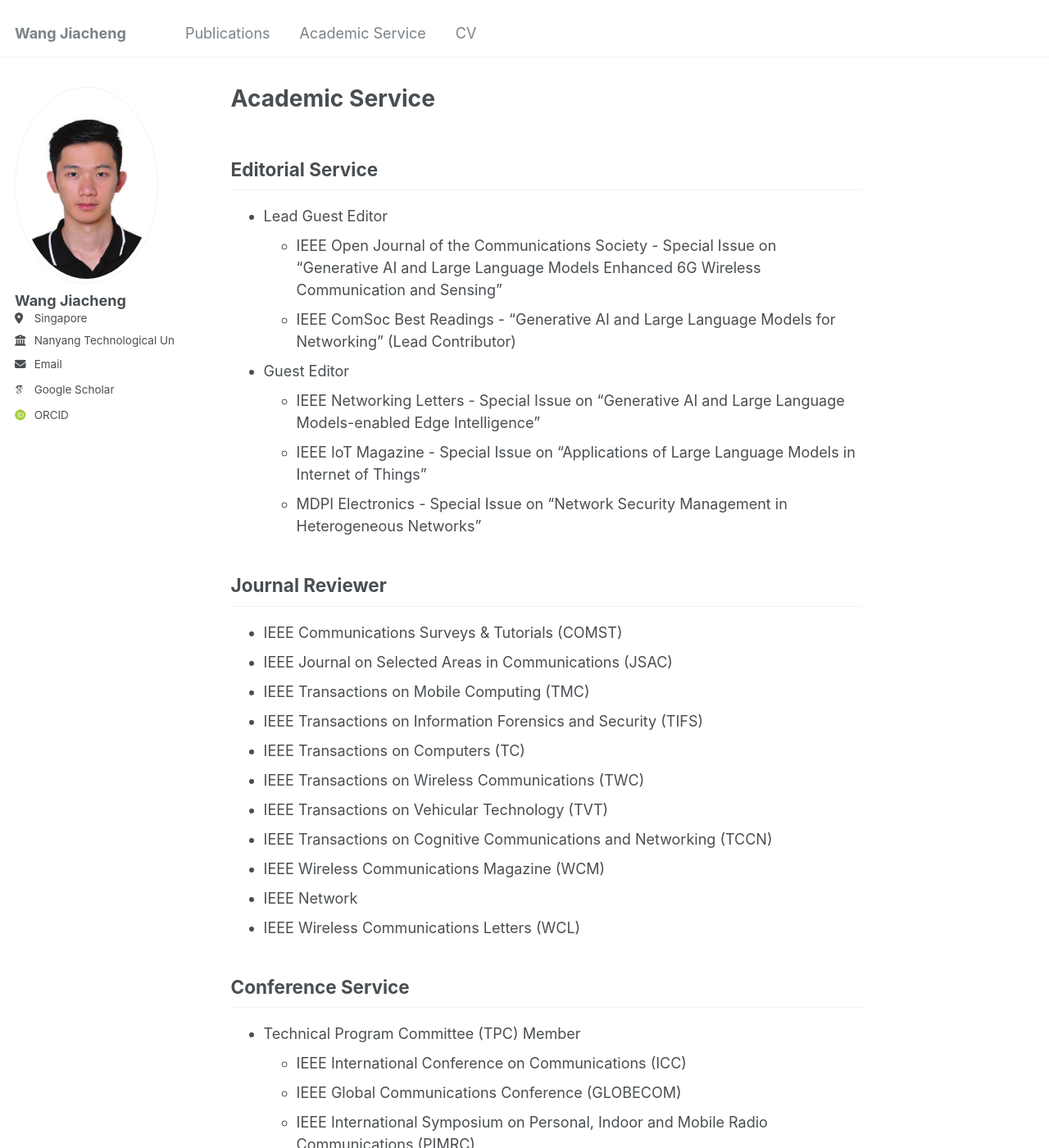
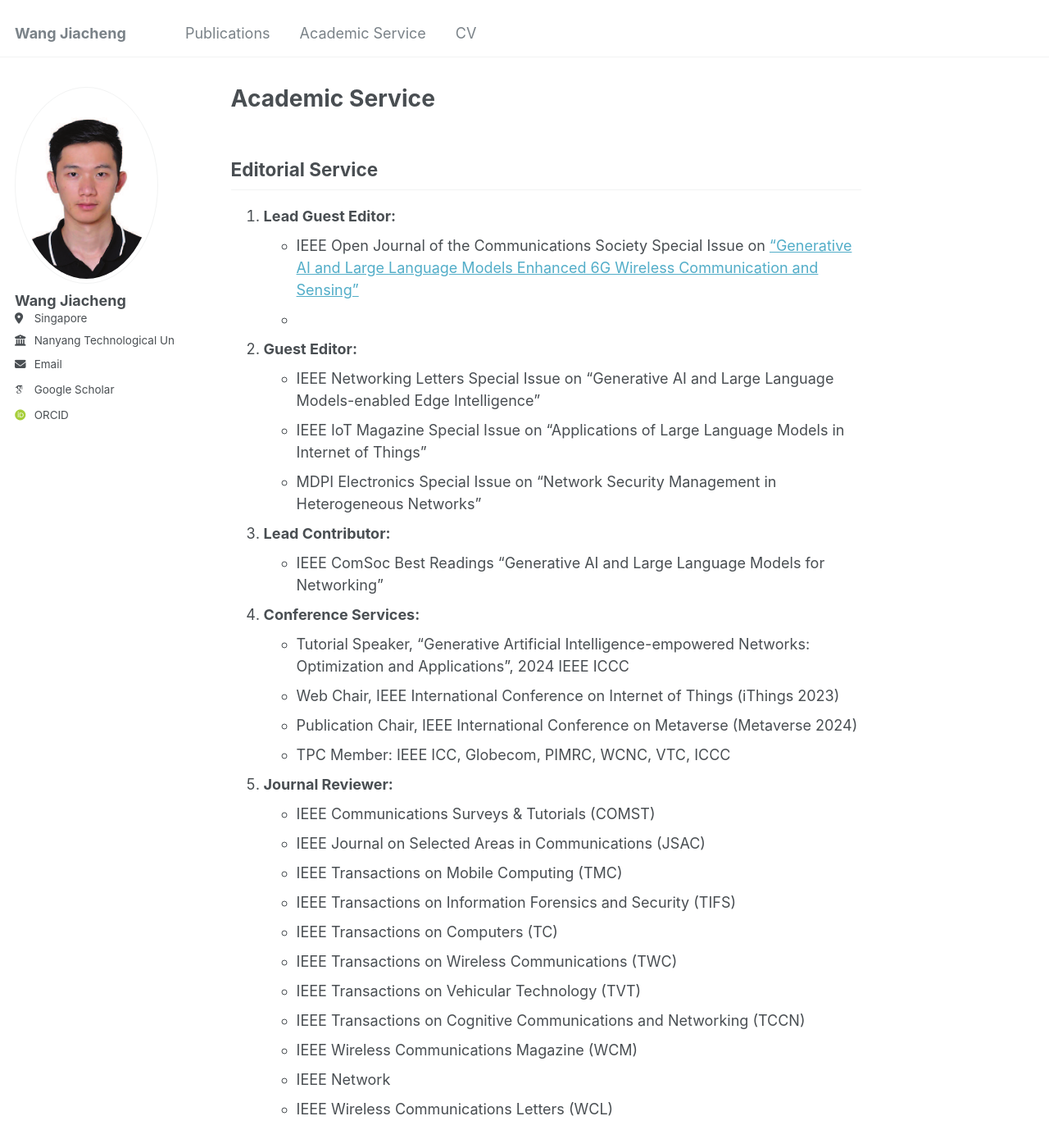
Before and after one commit to W-JiaCheng/W-JiaCheng.github.io, a Jekyll site: the page built from _pages/non-menu-page.md, in a window 1280 px wide and 1400 px high. Shown: the whole window at 82% size. Built offline with Jekyll 4.4.1, drawn with Linux system fonts in a browser that asks for light colours; some web fonts are replaced.

Commit message:
Update non-menu-page.md

```diff
--- a/_pages/non-menu-page.md
+++ b/_pages/non-menu-page.md
@@ -7,16 +7,24 @@ redirect_from:
   - "/nmp.html"
 ---
 ## Editorial Service
-* Lead Guest Editor
-  * IEEE Open Journal of the Communications Society - Special Issue on "Generative AI and Large Language Models Enhanced 6G Wireless Communication and Sensing"
-  * IEEE ComSoc Best Readings - "Generative AI and Large Language Models for Networking" (Lead Contributor)
+1. **Lead Guest Editor:**
+   - IEEE Open Journal of the Communications Society Special Issue on  ["Generative AI and Large Language Models Enhanced 6G Wireless Communication and Sensing"](https://www.comsoc.org/publications/journals/ieee-ojcoms/cfp/generative-ai-and-large-language-models-enhanced-6g-wireless)
+   -
+2. **Guest Editor:**
+   - IEEE Networking Letters Special Issue on "Generative AI and Large Language Models-enabled Edge Intelligence"
+   - IEEE IoT Magazine Special Issue on "Applications of Large Language Models in Internet of Things"
+   - MDPI Electronics Special Issue on "Network Security Management in Heterogeneous Networks"
 
-* Guest Editor
-  * IEEE Networking Letters - Special Issue on "Generative AI and Large Language Models-enabled Edge Intelligence"
-  * IEEE IoT Magazine - Special Issue on "Applications of Large Language Models in Internet of Things"
-  * MDPI Electronics - Special Issue on "Network Security Management in Heterogeneous Networks"
+4. **Lead Contributor:**
+   - IEEE ComSoc Best Readings "Generative AI and Large Language Models for Networking"
 
-## Journal Reviewer
+5. **Conference Services:**
+   - Tutorial Speaker, "Generative Artificial Intelligence-empowered Networks: Optimization and Applications", 2024 IEEE ICCC
+   - Web Chair, IEEE International Conference on Internet of Things (iThings 2023)
+   - Publication Chair, IEEE International Conference on Metaverse (Metaverse 2024)
+   - TPC Member: IEEE ICC, Globecom, PIMRC, WCNC, VTC, ICCC
+
+6. **Journal Reviewer:**
 * IEEE Communications Surveys & Tutorials (COMST)
 * IEEE Journal on Selected Areas in Communications (JSAC)
 * IEEE Transactions on Mobile Computing (TMC)
```
